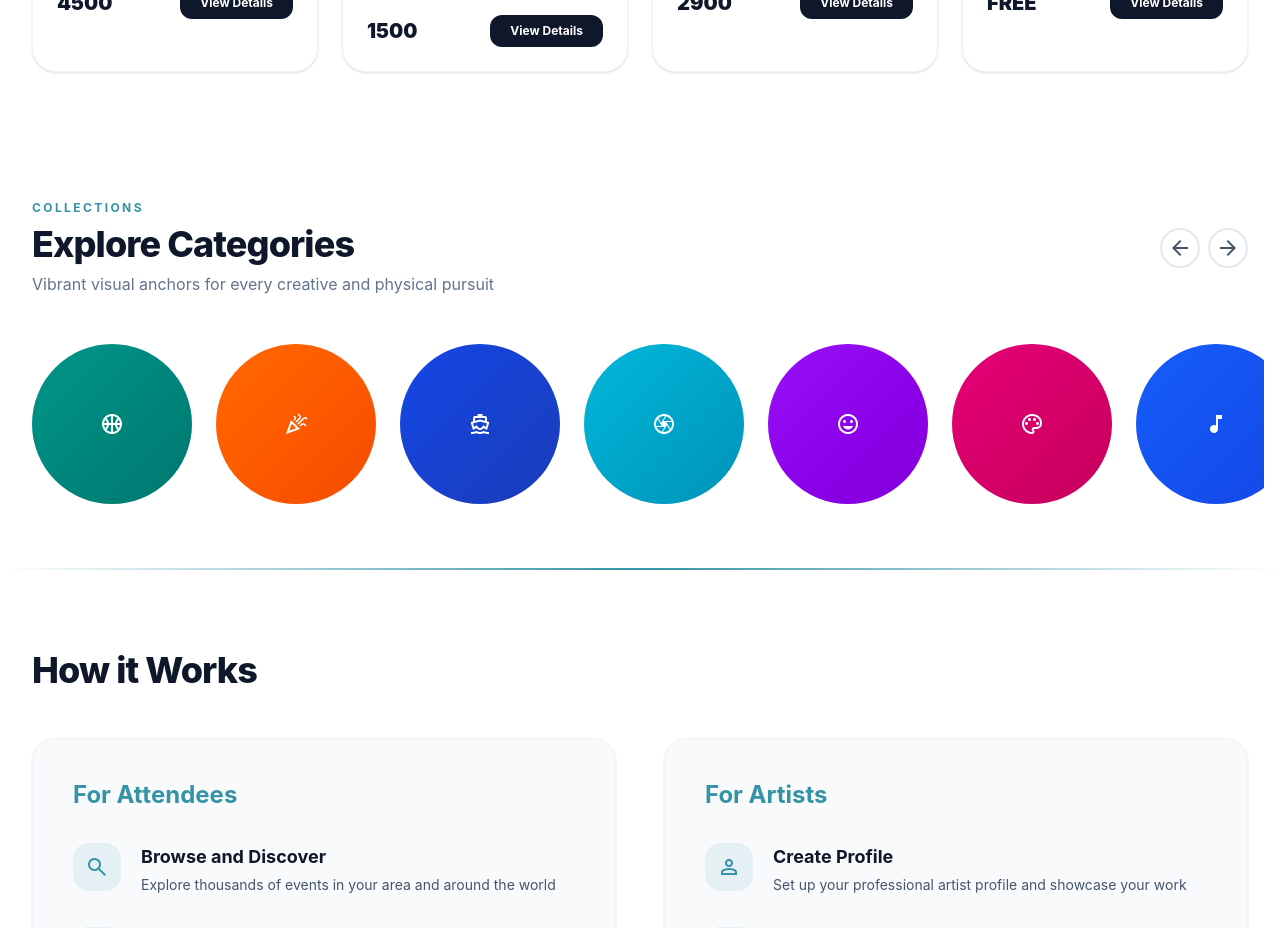
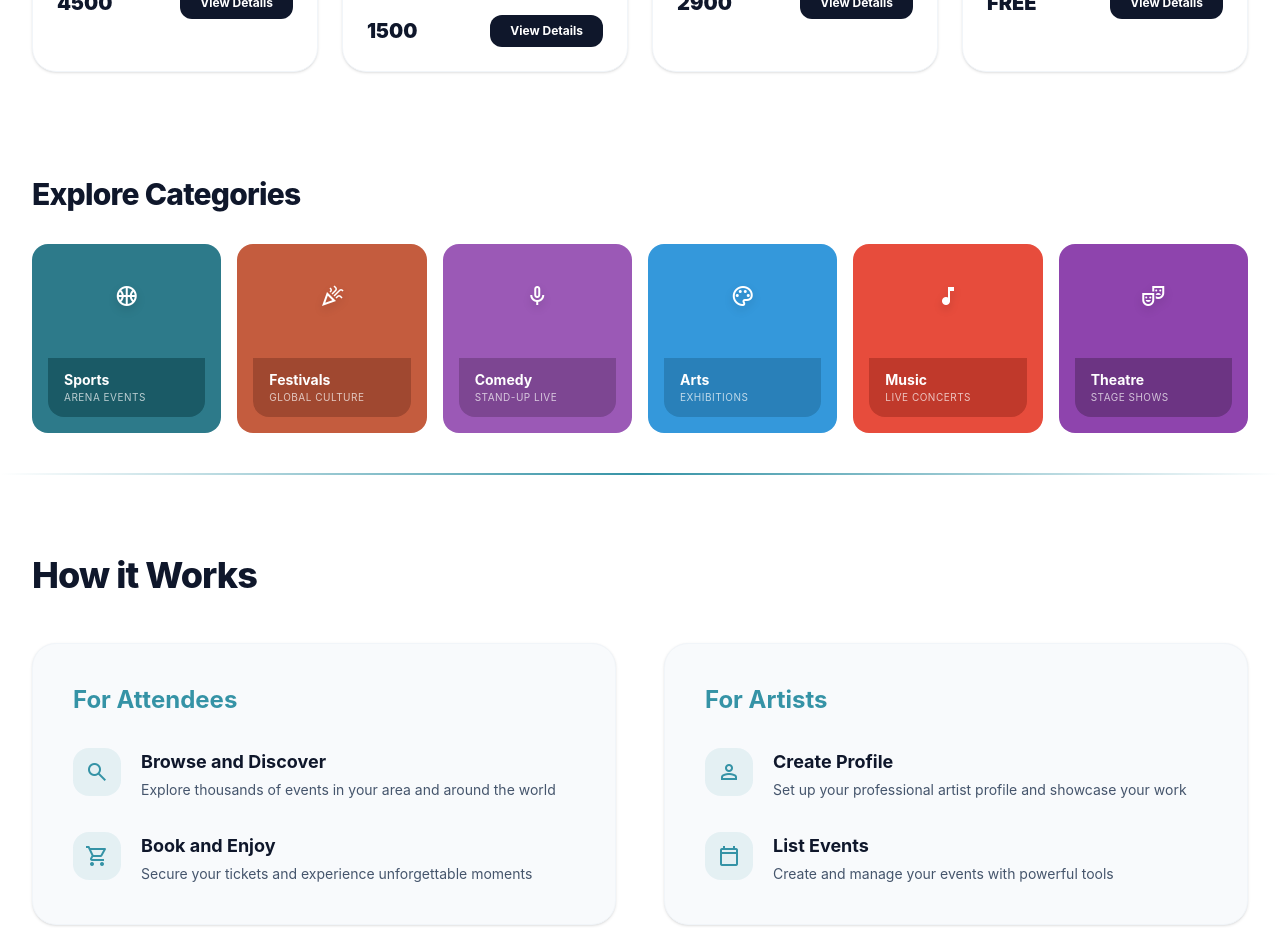
Before and after one commit to ShUBhAmJoS0/Cruise, a React (Vite) app in the folder Frontend/: page / in a window 1280 px wide. Shown: the part 1420-2348 px from the top of the page. Built offline with nearby package versions, Linux system fonts and the light colour scheme; no server answers.

Commit message:
landing page UI fixed with all functional one category too

```diff
--- a/Frontend/src/pages/Landing.jsx
+++ b/Frontend/src/pages/Landing.jsx
@@ -328,61 +328,78 @@ function LandingPage() {
       </section>
 
       {/* EXPLORE CATEGORIES */}
-      <section className="bg-white px-4 md:px-8 py-10 md:py-16">
+      <section className="bg-white px-4 md:px-8 py-10">
         <div className="max-w-7xl mx-auto">
-          <div className="flex items-center justify-between mb-12">
-            <div>
-              <p className="text-xs font-bold uppercase tracking-[0.2em] text-[#3593A6] mb-2">Collections</p>
-              <h2 className="text-3xl md:text-4xl font-extrabold text-slate-900 tracking-tight">Explore Categories</h2>
-              <p className="text-slate-500 mt-2">Vibrant visual anchors for every creative and physical pursuit</p>
+          <div className="mb-8">
+            <h2 className="text-2xl md:text-3xl font-extrabold text-slate-900 tracking-tight">Explore Categories</h2>
           </div>
-            <div className="hidden md:flex gap-2">
-              <button className="w-10 h-10 rounded-full border-2 border-slate-200 hover:border-[#3593A6] flex items-center justify-center text-slate-600 hover:text-[#3593A6] transition-all">
-                <span className="material-symbols-outlined text-lg">arrow_back</span>
-              </button>
-              <button className="w-10 h-10 rounded-full border-2 border-slate-200 hover:border-[#3593A6] flex items-center justify-center text-slate-600 hover:text-[#3593A6] transition-all">
-                <span className="material-symbols-outlined text-lg">arrow_forward</span>
-              </button>
+
+          <div className="grid grid-cols-2 sm:grid-cols-3 md:grid-cols-4 lg:grid-cols-6 gap-4">
+            {/* Sports */}
+            <button onClick={() => { const token = localStorage.getItem('token'); if (!token) navigate('/login'); else navigate('/category/sports') }} className="group cursor-pointer">
+              <div className="aspect-square rounded-2xl bg-[#2d7a8a] flex flex-col items-center justify-center p-4 transition-all duration-300 hover:shadow-xl hover:scale-[1.03] relative overflow-hidden">
+                <span className="material-symbols-outlined text-white text-8xl mb-auto mt-6 drop-shadow-lg">sports_basketball</span>
+                <div className="mt-auto mb-0 text-left w-full bg-[#1a5a66] -mx-4 px-4 py-3 rounded-b-2xl">
+                  <p className="text-white font-bold text-sm">Sports</p>
+                  <p className="text-white/70 text-[10px] uppercase tracking-wider">Arena Events</p>
                 </div>
               </div>
-
-          <div className="overflow-x-auto custom-scrollbar -mx-4 px-4">
-            <div className="flex gap-6 pb-4 md:pb-0">
-              {/* Sports */}
-              <button onClick={() => { const token = localStorage.getItem('token'); if (!token) navigate('/login'); else navigate('/category/sports') }} className="flex-shrink-0 w-32 h-32 md:w-40 md:h-40 rounded-full bg-gradient-to-br from-teal-600 to-teal-700 flex items-center justify-center cursor-pointer group transition-all duration-300 hover:shadow-lg hover:scale-105">
-                <span className="material-symbols-outlined text-white text-5xl group-hover:scale-110 transition-transform">sports_basketball</span>
             </button>
 
             {/* Festivals */}
-              <button onClick={() => { const token = localStorage.getItem('token'); if (!token) navigate('/login'); else navigate('/category/festivals') }} className="flex-shrink-0 w-32 h-32 md:w-40 md:h-40 rounded-full bg-gradient-to-br from-orange-500 to-orange-600 flex items-center justify-center cursor-pointer group transition-all duration-300 hover:shadow-lg hover:scale-105">
-                <span className="material-symbols-outlined text-white text-5xl group-hover:scale-110 transition-transform">celebration</span>
-              </button>
-
-              {/* Cruise */}
-              <button onClick={() => { const token = localStorage.getItem('token'); if (!token) navigate('/login'); else navigate('/category/cruise') }} className="flex-shrink-0 w-32 h-32 md:w-40 md:h-40 rounded-full bg-gradient-to-br from-blue-700 to-blue-800 flex items-center justify-center cursor-pointer group transition-all duration-300 hover:shadow-lg hover:scale-105">
-                <span className="material-symbols-outlined text-white text-5xl group-hover:scale-110 transition-transform">directions_boat</span>
-              </button>
-
-              {/* Photo */}
-              <button onClick={() => { const token = localStorage.getItem('token'); if (!token) navigate('/login'); else navigate('/category/photo') }} className="flex-shrink-0 w-32 h-32 md:w-40 md:h-40 rounded-full bg-gradient-to-br from-cyan-500 to-cyan-600 flex items-center justify-center cursor-pointer group transition-all duration-300 hover:shadow-lg hover:scale-105">
-                <span className="material-symbols-outlined text-white text-5xl group-hover:scale-110 transition-transform">camera</span>
+            <button onClick={() => { const token = localStorage.getItem('token'); if (!token) navigate('/login'); else navigate('/category/festivals') }} className="group cursor-pointer">
+              <div className="aspect-square rounded-2xl bg-[#c45c3e] flex flex-col items-center justify-center p-4 transition-all duration-300 hover:shadow-xl hover:scale-[1.03] relative overflow-hidden">
+                <span className="material-symbols-outlined text-white text-8xl mb-auto mt-6 drop-shadow-lg">celebration</span>
+                <div className="mt-auto mb-0 text-left w-full bg-[#a04830] -mx-4 px-4 py-3 rounded-b-2xl">
+                  <p className="text-white font-bold text-sm">Festivals</p>
+                  <p className="text-white/70 text-[10px] uppercase tracking-wider">Global Culture</p>
+                </div>
+              </div>
             </button>
 
             {/* Comedy */}
-              <button onClick={() => { const token = localStorage.getItem('token'); if (!token) navigate('/login'); else navigate('/category/comedy') }} className="flex-shrink-0 w-32 h-32 md:w-40 md:h-40 rounded-full bg-gradient-to-br from-purple-600 to-purple-700 flex items-center justify-center cursor-pointer group transition-all duration-300 hover:shadow-lg hover:scale-105">
-                <span className="material-symbols-outlined text-white text-5xl group-hover:scale-110 transition-transform">mood</span>
+            <button onClick={() => { const token = localStorage.getItem('token'); if (!token) navigate('/login'); else navigate('/category/comedy') }} className="group cursor-pointer">
+              <div className="aspect-square rounded-2xl bg-[#9b59b6] flex flex-col items-center justify-center p-4 transition-all duration-300 hover:shadow-xl hover:scale-[1.03] relative overflow-hidden">
+                <span className="material-symbols-outlined text-white text-8xl mb-auto mt-6 drop-shadow-lg">mic</span>
+                <div className="mt-auto mb-0 text-left w-full bg-[#7d4692] -mx-4 px-4 py-3 rounded-b-2xl">
+                  <p className="text-white font-bold text-sm">Comedy</p>
+                  <p className="text-white/70 text-[10px] uppercase tracking-wider">Stand-up Live</p>
+                </div>
+              </div>
             </button>
 
-              {/* Art */}
-              <button onClick={() => { const token = localStorage.getItem('token'); if (!token) navigate('/login'); else navigate('/category/art') }} className="flex-shrink-0 w-32 h-32 md:w-40 md:h-40 rounded-full bg-gradient-to-br from-pink-600 to-pink-700 flex items-center justify-center cursor-pointer group transition-all duration-300 hover:shadow-lg hover:scale-105">
-                <span className="material-symbols-outlined text-white text-5xl group-hover:scale-110 transition-transform">palette</span>
+            {/* Arts */}
+            <button onClick={() => { const token = localStorage.getItem('token'); if (!token) navigate('/login'); else navigate('/category/art') }} className="group cursor-pointer">
+              <div className="aspect-square rounded-2xl bg-[#3498db] flex flex-col items-center justify-center p-4 transition-all duration-300 hover:shadow-xl hover:scale-[1.03] relative overflow-hidden">
+                <span className="material-symbols-outlined text-white text-8xl mb-auto mt-6 drop-shadow-lg">palette</span>
+                <div className="mt-auto mb-0 text-left w-full bg-[#2980b9] -mx-4 px-4 py-3 rounded-b-2xl">
+                  <p className="text-white font-bold text-sm">Arts</p>
+                  <p className="text-white/70 text-[10px] uppercase tracking-wider">Exhibitions</p>
+                </div>
+              </div>
             </button>
 
             {/* Music */}
-              <button onClick={() => { const token = localStorage.getItem('token'); if (!token) navigate('/login'); else navigate('/category/music') }} className="flex-shrink-0 w-32 h-32 md:w-40 md:h-40 rounded-full bg-gradient-to-br from-blue-600 to-blue-700 flex items-center justify-center cursor-pointer group transition-all duration-300 hover:shadow-lg hover:scale-105">
-                <span className="material-symbols-outlined text-white text-5xl group-hover:scale-110 transition-transform">music_note</span>
+            <button onClick={() => { const token = localStorage.getItem('token'); if (!token) navigate('/login'); else navigate('/category/music') }} className="group cursor-pointer">
+              <div className="aspect-square rounded-2xl bg-[#e74c3c] flex flex-col items-center justify-center p-4 transition-all duration-300 hover:shadow-xl hover:scale-[1.03] relative overflow-hidden">
+                <span className="material-symbols-outlined text-white text-8xl mb-auto mt-6 drop-shadow-lg">music_note</span>
+                <div className="mt-auto mb-0 text-left w-full bg-[#c0392b] -mx-4 px-4 py-3 rounded-b-2xl">
+                  <p className="text-white font-bold text-sm">Music</p>
+                  <p className="text-white/70 text-[10px] uppercase tracking-wider">Live Concerts</p>
+                </div>
+              </div>
             </button>
+
+            {/* Theatre */}
+            <button onClick={() => { const token = localStorage.getItem('token'); if (!token) navigate('/login'); else navigate('/category/theatre') }} className="group cursor-pointer">
+              <div className="aspect-square rounded-2xl bg-[#8e44ad] flex flex-col items-center justify-center p-4 transition-all duration-300 hover:shadow-xl hover:scale-[1.03] relative overflow-hidden">
+                <span className="material-symbols-outlined text-white text-8xl mb-auto mt-6 drop-shadow-lg">theater_comedy</span>
+                <div className="mt-auto mb-0 text-left w-full bg-[#6c3483] -mx-4 px-4 py-3 rounded-b-2xl">
+                  <p className="text-white font-bold text-sm">Theatre</p>
+                  <p className="text-white/70 text-[10px] uppercase tracking-wider">Stage Shows</p>
                 </div>
+              </div>
+            </button>
           </div>
         </div>
       </section>
```
Lines whose indentation alone changed are shown as unchanged.
